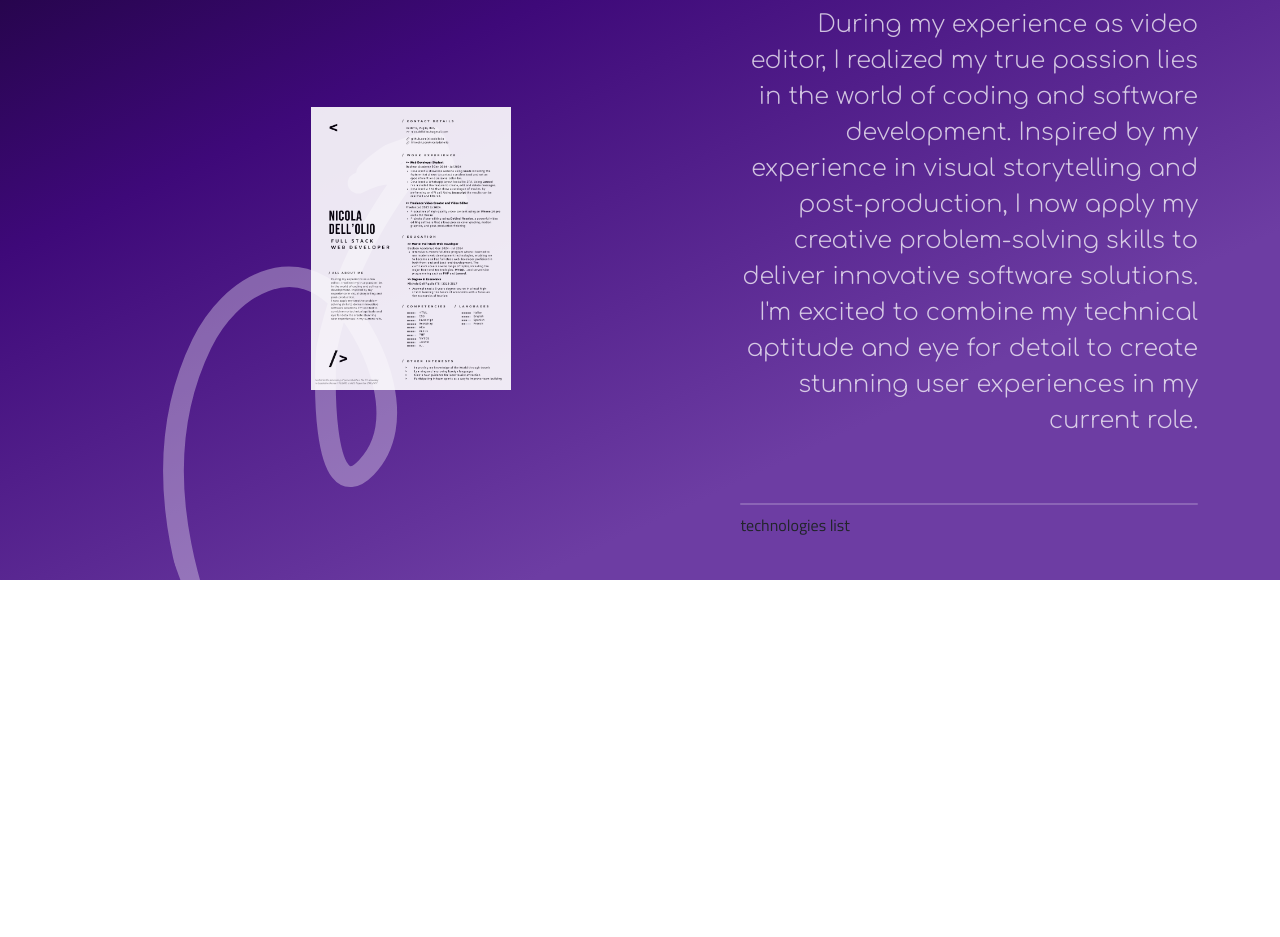
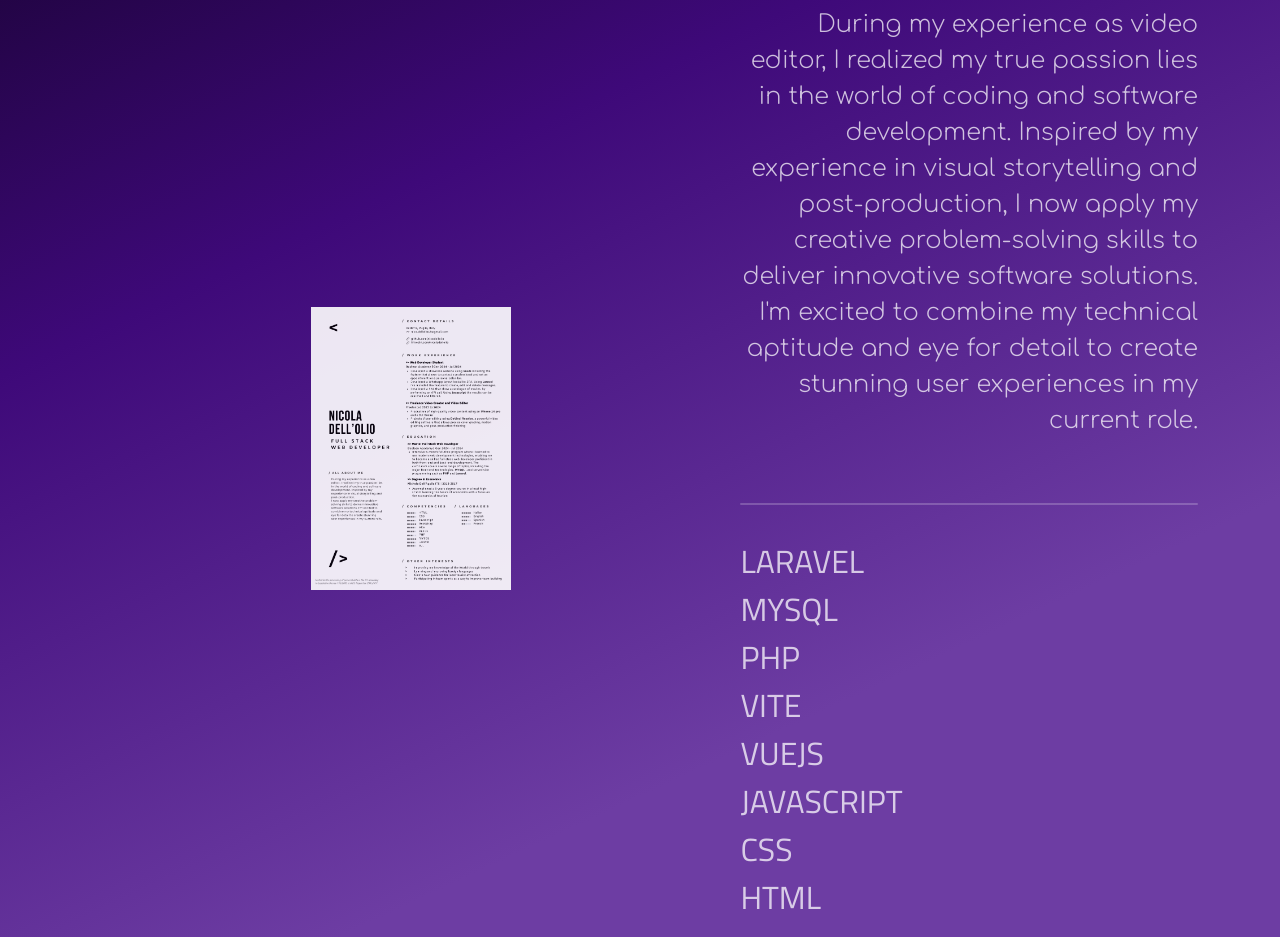
Before and after one commit to nicodellolio/vite-boolfolio, a Vue app: page /about in a window 1280 px wide. Shown: the part 220-1157 px from the top of the page. Before the commit the page ends 897 px from the top, so only its background shows below. Built offline with nearby package versions, Linux system fonts and the light colour scheme.

Commit message:
style fixing to the views

```diff
--- a/src/components/ProjectCard.vue
+++ b/src/components/ProjectCard.vue
@@ -111,6 +111,12 @@ export default {
     }
   }
 }
+.myCard:hover{
+  cursor: pointer;
+  filter: brightness(0.8);
+  filter: drop-shadow(15px 15px 7px #f8f8f87a);
+
+}
 
 .projectDuration {
   position: absolute;
--- a/src/components/views/AppAbout.vue
+++ b/src/components/views/AppAbout.vue
@@ -1,6 +1,13 @@
 <script>
 export default {
-    name: 'AppAbout'
+    name: 'AppAbout',
+    data() {
+        return {
+            technologies: [
+                'Laravel', 'MySQL', 'PHP', 'Vite', 'VueJS', 'Javascript', 'CSS', 'HTML'
+            ]
+        }
+    }
 };
 </script>
 
@@ -13,37 +20,14 @@ export default {
         <div class="about-me d-flex">
 
             <div class="svgs">
-                <!--
-                <svg viewBox="0 0 163 160" fill="none" xmlns="http://www.w3.org/2000/svg"
-                    style="width: 200px; position: absolute; top: 15%; left: 29%;">
-                    <path d="M153.199 6.92285V149.861H9.50098V159.244H162.632V6.92285H153.199Z" fill="#fff4" />
-                </svg>
-                <svg viewBox="0 0 163 160" fill="none" xmlns="http://www.w3.org/2000/svg"
-                    style="width: 200px; position: absolute; top:15%; left: 40%; transform:rotate(90deg);">
-                    <path d="M153.199 6.92285V149.861H9.50098V159.244H162.632V6.92285H153.199Z" fill="#fff4" />
-                </svg>
-                <svg viewBox="0 0 163 160" fill="none" xmlns="http://www.w3.org/2000/svg"
-                    style="width: 200px; position: absolute; top: 35%; left: 40%; transform: rotate(180deg);">
-                    <path d="M153.199 6.92285V149.861H9.50098V159.244H162.632V6.92285H153.199Z" fill="#fff4" />
-                </svg>
-                <svg viewBox="0 0 163 160" fill="none" xmlns="http://www.w3.org/2000/svg"
-                    style="width: 200px; position: absolute; top: 35%; left: 29%; transform: rotate(270deg);">
-                    <path d="M153.199 6.92285V149.861H9.50098V159.244H162.632V6.92285H153.199Z" fill="#fff4" />
-                </svg> -->
 
-                <svg class="w-10 h-10" viewBox="0 0 77 85" fill="none" xmlns="http://www.w3.org/2000/svg"
-                    style="width: 400px; position: absolute; top:50%; left: 10%; transform: rotate(-20deg);">
-                    <path
-                        d="M1.33755 84.3973C0.297616 62.7119 2.93494 39.8181 19.4192 23.8736C28.2211 15.3599 42.4944 12.5723 47.6281 26.2359C51.1245 35.5419 51.542 51.9945 41.0605 57.0865C29.486 62.7095 40.2945 35.2221 41.9942 32.4952C49.9497 19.7313 59.7772 11.6122 72.2699 3.78281C76.9496 0.849879 73.7108 0.477284 70.0947 1.13476C66.9572 1.7052 63.4035 2.43717 60.5291 3.81975C59.6524 4.24143 65.7349 2.73236 66.6827 2.44768C70.7471 1.22705 75.4874 -0.0219285 75.9527 5.60812C76.0274 6.5127 75.9956 14.9844 74.7481 15.2963C74.099 15.4586 71.0438 10.27 70.4642 9.65288C66.6996 5.64506 63.5835 4.42393 58.2726 5.11792"
-                        stroke="#fff5" stroke-width="4" stroke-linecap="round" />
-                </svg>
 
             </div>
 
 
             <div class="resume-box mx-auto align-self-center">
                 <router-link to="/resume">
-                    <img class="img-fluid" src="/Fullstack_Resume_EN.png" alt="">
+                    <img class="" src="/Fullstack_Resume_EN.png" alt="">
                 </router-link>
             </div>
 
@@ -62,7 +46,9 @@ export default {
                 <div class="hr" style="margin-top: 4rem;"></div>
 
                 <div class="technologies">
-                    technologies list
+                    <ul class="list-unstyled">
+                        <li class="list-item" v-for="technology in technologies">{{ technology }}</li>
+                    </ul>
                 </div>
 
 
@@ -111,4 +97,16 @@ img:hover {
     }
 
 }
+
+ul{
+    margin-top: 2rem;
+    .list-item {
+        color: #ffffffbc;
+        text-transform: uppercase;
+        font-size: 2rem;
+
+
+    }
+}
+
 </style>
--- a/src/components/views/NotFound.vue
+++ b/src/components/views/NotFound.vue
@@ -5,8 +5,6 @@ export default {
     data() {
         return {
             error_message: 'I couldn\'t find what you\'re looking for',
-            chatLeft: 'Hei, you guys know this guy?',
-            chatRight: 'Yeah, no, no idea'
         }
     }
 }
--- a/src/partials_scss/_jumbo.css
+++ b/src/partials_scss/_jumbo.css
@@ -45,9 +45,8 @@ img.jumbo-img {
     bottom: 0;
     right: 5%;
     z-index: 99;
-    width: 50%;
+    width: 35%;
     max-width: 690px;
-    /* margin-bottom: 8.2vh; */
 
 }
 
@@ -80,7 +79,7 @@ img.jumbo-img {
     padding-top: 1rem;
     border-radius: 100%;
     background-color: rgb(176, 9, 176);
-    width: 150px;
+    width: 160px;
     aspect-ratio: 1;
     position: absolute;
     left: 35%;
```
Also changed, not shown: src/components/AppJumbo.vue (+5 -5 lines).
